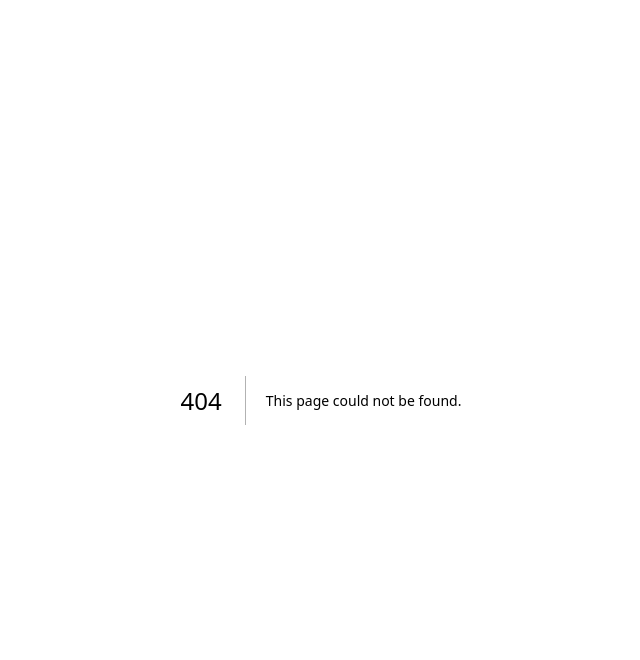
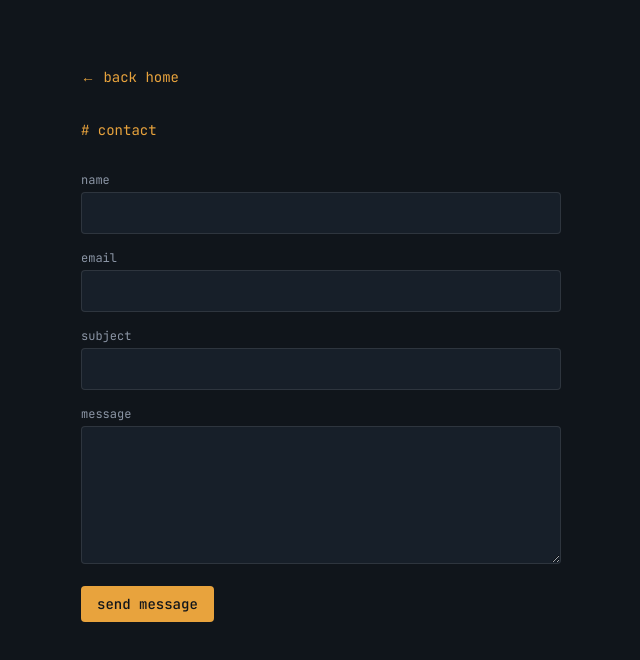
Before and after one commit to ShamallahChibeu/Shamallah-website-frontend, a Next.js app: page /contact in a window 1280 px wide. Before the commit this address had no page. Shown: the top 660 px of the page, without its empty margins (319-959 px from the left). Built offline with nearby package versions, Linux system fonts and the light colour scheme.

Commit message:
Add About and Contact pages with working contact form

```diff
--- /dev/null
+++ b/src/app/about/page.tsx
@@ -0,0 +1,25 @@
+export default function AboutPage() {
+  return (
+    <main className="min-h-screen bg-ink text-paper px-6 py-16 md:px-12 max-w-2xl mx-auto">
+      <a href="/" className="font-mono text-sm text-signal hover:underline">← back home</a>
+      <div className="font-mono text-sm text-signal mt-8 mb-8"># about</div>
+      <p className="text-lg text-paper/90 leading-relaxed mb-6">
+        I&apos;m Shamallah Chibeu — learning Python, Machine Learning, and Full-Stack
+        Development by building real things instead of just following tutorials.
+      </p>
+      <p className="text-paper/80 leading-relaxed mb-6">
+        This website is my first serious full-stack project: a self-built CMS
+        with a FastAPI backend, PostgreSQL database, and this Next.js frontend —
+        built from the ground up, including authentication and CRUD.
+      </p>
+      <div className="font-mono text-sm text-signal mt-12 mb-4"># currently learning</div>
+      <div className="flex flex-wrap gap-2">
+        {["Python", "FastAPI", "PostgreSQL", "Next.js", "TypeScript", "Machine Learning"].map((skill) => (
+          <span key={skill} className="font-mono text-xs px-3 py-1.5 rounded bg-panel border border-white/5 text-paper/80">
+            {skill}
+          </span>
+        ))}
+      </div>
+    </main>
+  );
+}
--- /dev/null
+++ b/src/app/contact/page.tsx
@@ -0,0 +1,94 @@
+"use client";
+
+import { useState } from "react";
+
+export default function ContactPage() {
+  const [name, setName] = useState("");
+  const [email, setEmail] = useState("");
+  const [subject, setSubject] = useState("");
+  const [message, setMessage] = useState("");
+  const [status, setStatus] = useState<"idle" | "sending" | "sent" | "error">("idle");
+
+  async function handleSubmit(e: React.FormEvent) {
+    e.preventDefault();
+    setStatus("sending");
+    try {
+      const res = await fetch("http://localhost:8000/messages", {
+        method: "POST",
+        headers: { "Content-Type": "application/json" },
+        body: JSON.stringify({ name, email, subject, message }),
+      });
+      if (!res.ok) throw new Error("Failed to send");
+      setStatus("sent");
+      setName("");
+      setEmail("");
+      setSubject("");
+      setMessage("");
+    } catch {
+      setStatus("error");
+    }
+  }
+
+  return (
+    <main className="min-h-screen bg-ink text-paper px-6 py-16 md:px-12 max-w-xl mx-auto">
+      <a href="/" className="font-mono text-sm text-signal hover:underline">← back home</a>
+      <div className="font-mono text-sm text-signal mt-8 mb-8"># contact</div>
+
+      {status === "sent" ? (
+        <p className="text-accent-green font-mono text-sm">Message sent — I&apos;ll get back to you soon.</p>
+      ) : (
+        <form onSubmit={handleSubmit} className="space-y-4">
+          <div>
+            <label className="block font-mono text-xs text-muted mb-1">name</label>
+            <input
+              type="text"
+              required
+              value={name}
+              onChange={(e) => setName(e.target.value)}
+              className="w-full bg-panel border border-white/10 rounded px-3 py-2 text-paper focus:outline-none focus:border-signal"
+            />
+          </div>
+          <div>
+            <label className="block font-mono text-xs text-muted mb-1">email</label>
+            <input
+              type="email"
+              required
+              value={email}
+              onChange={(e) => setEmail(e.target.value)}
+              className="w-full bg-panel border border-white/10 rounded px-3 py-2 text-paper focus:outline-none focus:border-signal"
+            />
+          </div>
+          <div>
+            <label className="block font-mono text-xs text-muted mb-1">subject</label>
+            <input
+              type="text"
+              value={subject}
+              onChange={(e) => setSubject(e.target.value)}
+              className="w-full bg-panel border border-white/10 rounded px-3 py-2 text-paper focus:outline-none focus:border-signal"
+            />
+          </div>
+          <div>
+            <label className="block font-mono text-xs text-muted mb-1">message</label>
+            <textarea
+              required
+              rows={5}
+              value={message}
+              onChange={(e) => setMessage(e.target.value)}
+              className="w-full bg-panel border border-white/10 rounded px-3 py-2 text-paper focus:outline-none focus:border-signal"
+            />
+          </div>
+          <button
+            type="submit"
+            disabled={status === "sending"}
+            className="font-mono text-sm px-4 py-2 rounded bg-signal text-ink font-medium hover:opacity-90 transition-opacity disabled:opacity-50"
+          >
+            {status === "sending" ? "sending..." : "send message"}
+          </button>
+          {status === "error" && (
+            <p className="text-red-400 font-mono text-xs">Something went wrong — try again.</p>
+          )}
+        </form>
+      )}
+    </main>
+  );
+}
--- a/src/app/page.tsx
+++ b/src/app/page.tsx
@@ -20,9 +20,10 @@ export default async function Home() {
       <nav className="flex items-center justify-between px-6 py-5 md:px-12 border-b border-white/5">
         <span className="font-mono text-sm text-signal">shamallah@dev:~$</span>
         <div className="flex gap-6 font-mono text-sm text-muted">
+          <a href="/about" className="hover:text-paper transition-colors">about</a>
           <a href="/projects" className="hover:text-paper transition-colors">projects</a>
           <a href="/blog" className="hover:text-paper transition-colors">journal</a>
-          <a href="/journey" className="hover:text-paper transition-colors">journey</a>
+          <a href="/contact" className="hover:text-paper transition-colors">contact</a>
         </div>
       </nav>
 
```
